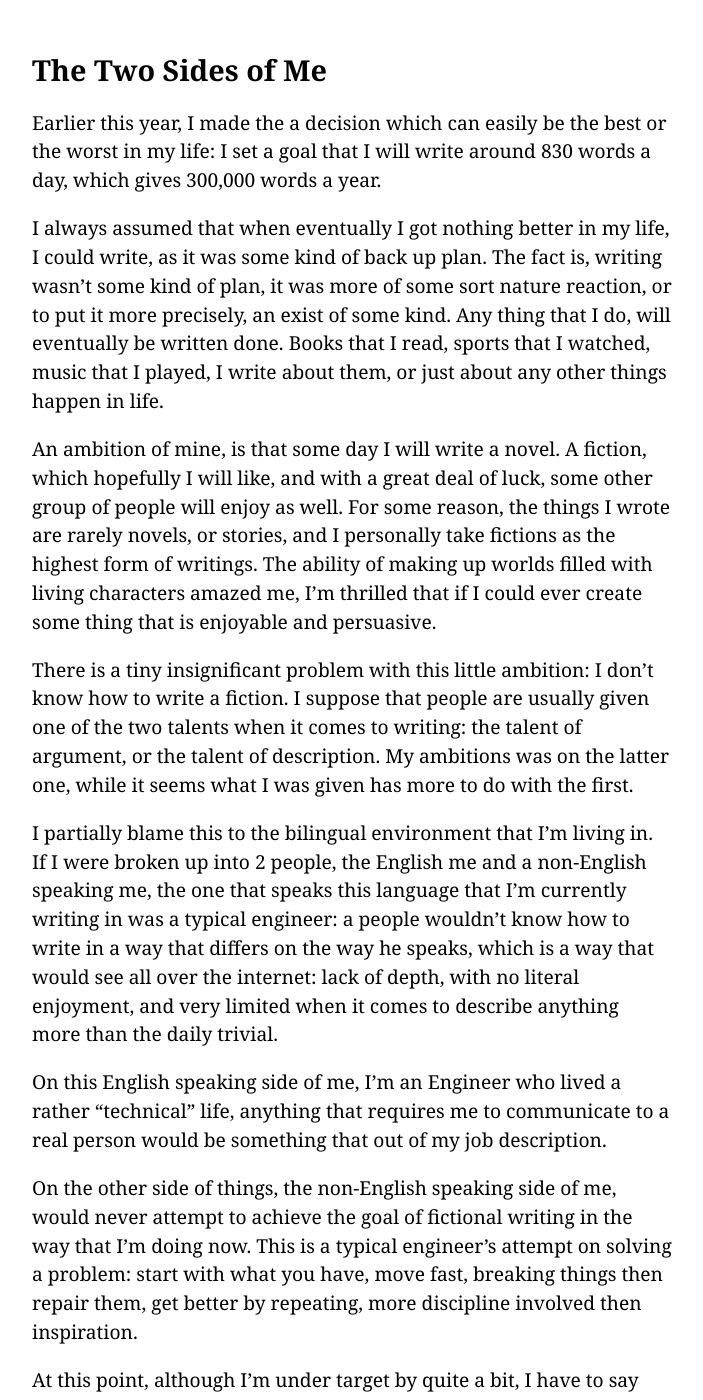
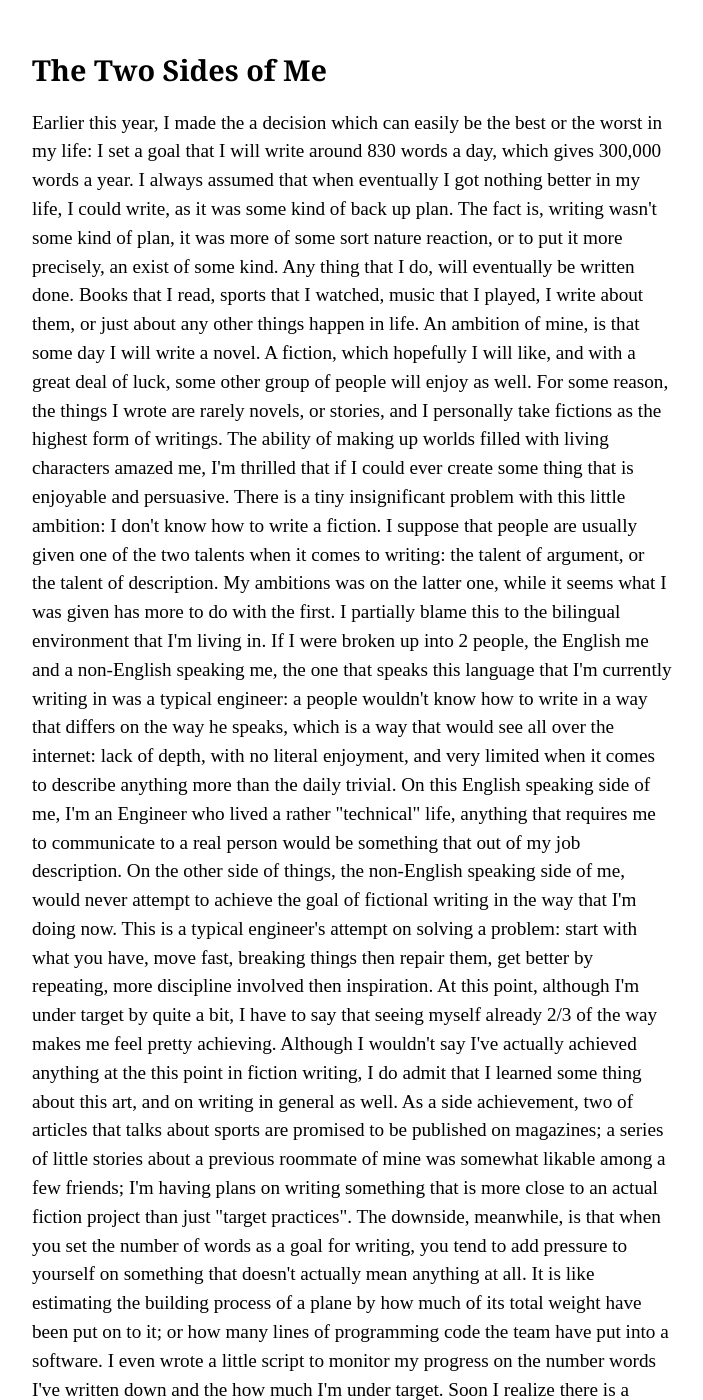
Before and after one commit to readandchedan/readandchedan.github.io, a Jekyll site: the page built from _posts/2013-10-20-the-two-sides-of-me.md, in a window 1280 px wide and 1400 px high. Shown: the whole window, without its empty margins (288-991 px from the left). Built offline with Jekyll 4.4.1, drawn with Linux system fonts in a browser that asks for light colours; some of the changed text lies outside the part shown.

Commit message:
New post for 2014-03-27 21:58:34.080854

```diff
--- a/_posts/2013-10-20-the-two-sides-of-me.md
+++ b/_posts/2013-10-20-the-two-sides-of-me.md
@@ -2,7 +2,7 @@
 title: The Two Sides of Me
 layout: default
 ---
-
+<div style="font-family: Crimson Text">
 Earlier this year, I made the a decision which can easily be the best or the worst in my life: I set a goal that I will write around 830 words a day, which gives 300,000 words a year.
 
 I always assumed that when eventually I got nothing better in my life, I could write, as it was some kind of back up plan. The fact is, writing wasn't some kind of plan, it was more of some sort nature reaction, or to put it more precisely, an exist of some kind. Any thing that I do, will eventually be written done. Books that I read, sports that I watched, music that I played, I write about them, or just about any other things happen in life.
@@ -28,3 +28,4 @@ Soon I realize there is a problem with this measure: although the goal is entire
 Again, I suppose this conflicting nature of people are in each and every one of us. But the point here, if there is any point at all, is that if there is a goal one attempt to reach, the only bad thing that can happen is to stop reaching it. Whether you reach your goal or not, you still harvest the journey of reaching it, but once you stopped, there will be no harvest, only self despair, defeat, and sadness I suppose.
 
 I might be slow from to time to time, but I don't stop.
+</div>
```
